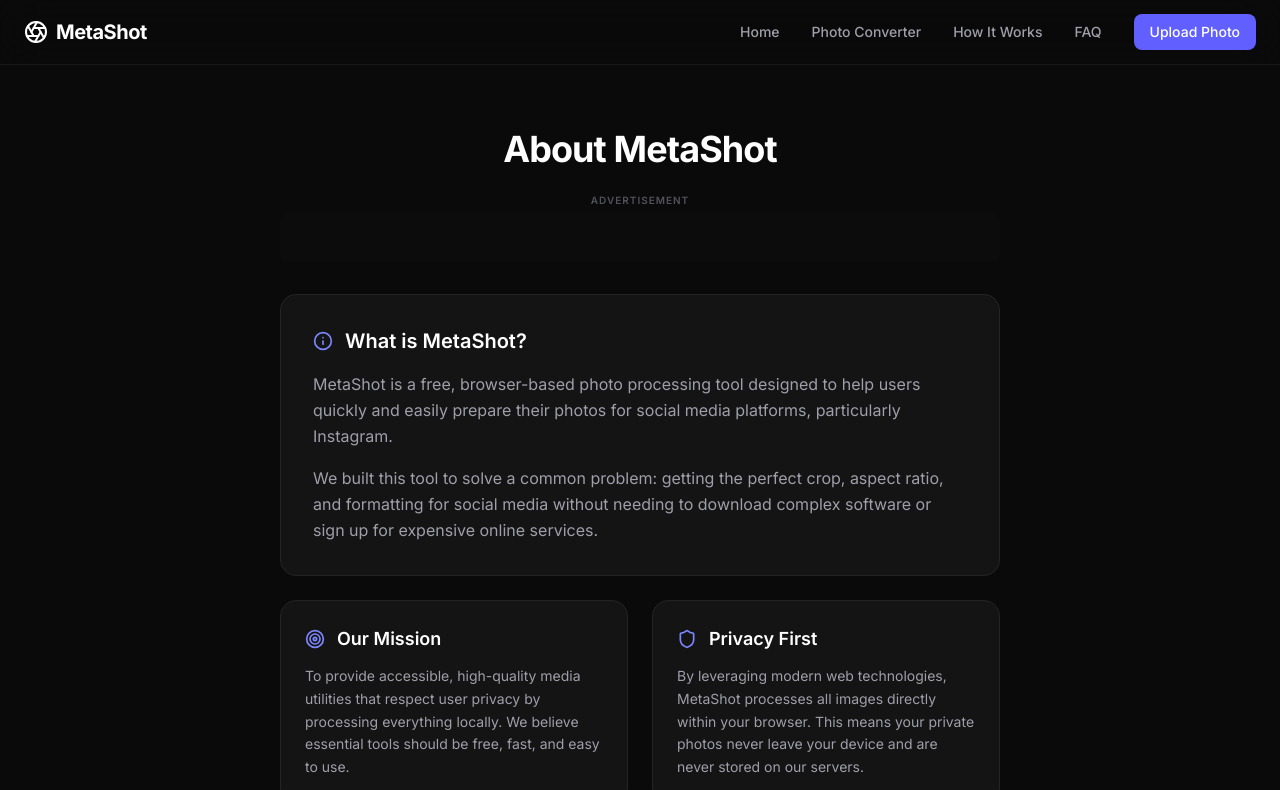
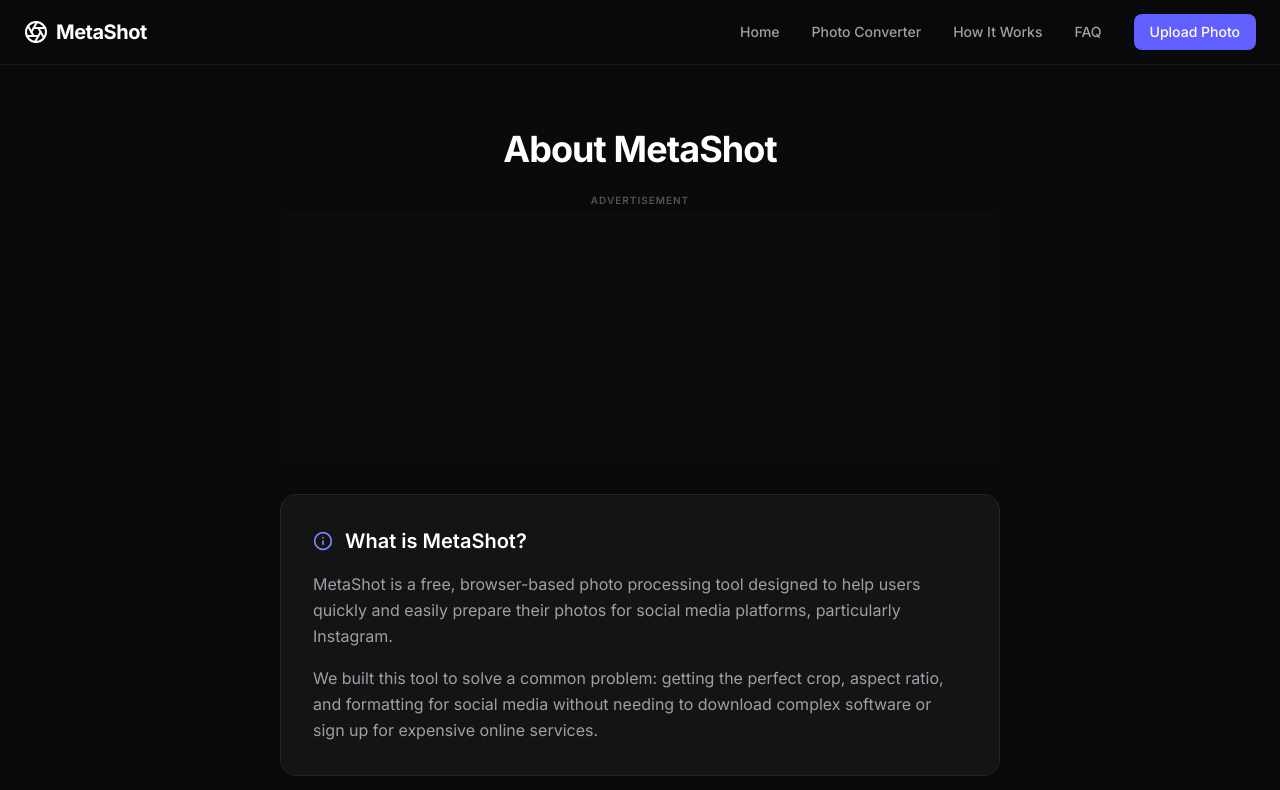
Before and after one commit to harshu-git/metashot, a React (Vite) app: page /about in a window 1280 px wide. Shown: the top 790 px of the page. Built offline with nearby package versions, Linux system fonts and the light colour scheme.

Commit message:
Add Adsterra 300x250 Medium Rectangle banner unit

```diff
--- a/src/components/layout/AdSlot.tsx
+++ b/src/components/layout/AdSlot.tsx
@@ -4,25 +4,31 @@
   slot: string;
   className?: string;
   size?: 'sm' | 'md' | 'lg' | 'banner';
-  format?: '728x90' | '468x60' | '320x50' | '160x300' | '160x600';
+  format?: '300x250' | '320x50' | '728x90' | '468x60' | '160x300' | '160x600';
 }
 
 export function AdSlot({ slot, className = '', format }: AdSlotProps) {
   const containerRef = useRef<HTMLDivElement>(null);
 
   // Auto-distribute ad formats across different slots & screen sizes
-  const getFormat = (): '728x90' | '468x60' | '320x50' | '160x300' | '160x600' => {
+  const getFormat = (): '300x250' | '320x50' | '728x90' | '468x60' | '160x300' | '160x600' => {
     if (format) return format;
+    if (slot.includes('bottom') || slot.includes('banner')) return '300x250';
     if (slot.includes('top') || slot.includes('hero')) return '320x50';
-    if (slot.includes('bottom') || slot.includes('footer')) return '320x50';
     if (slot.includes('skyscraper')) return '160x600';
     if (slot.includes('side')) return '160x300';
-    return '320x50';
+    return '300x250';
   };
 
   const activeFormat = getFormat();
 
   const adConfigMap = {
+    '300x250': {
+      key: '2237ead7c4ba76c870ec7fa042b7ee4e',
+      height: 250,
+      width: 300,
+      maxWidth: '300px',
+    },
     '320x50': {
       key: '2bcfc1008a1a30ed615a52ba44428110',
       height: 50,
```
